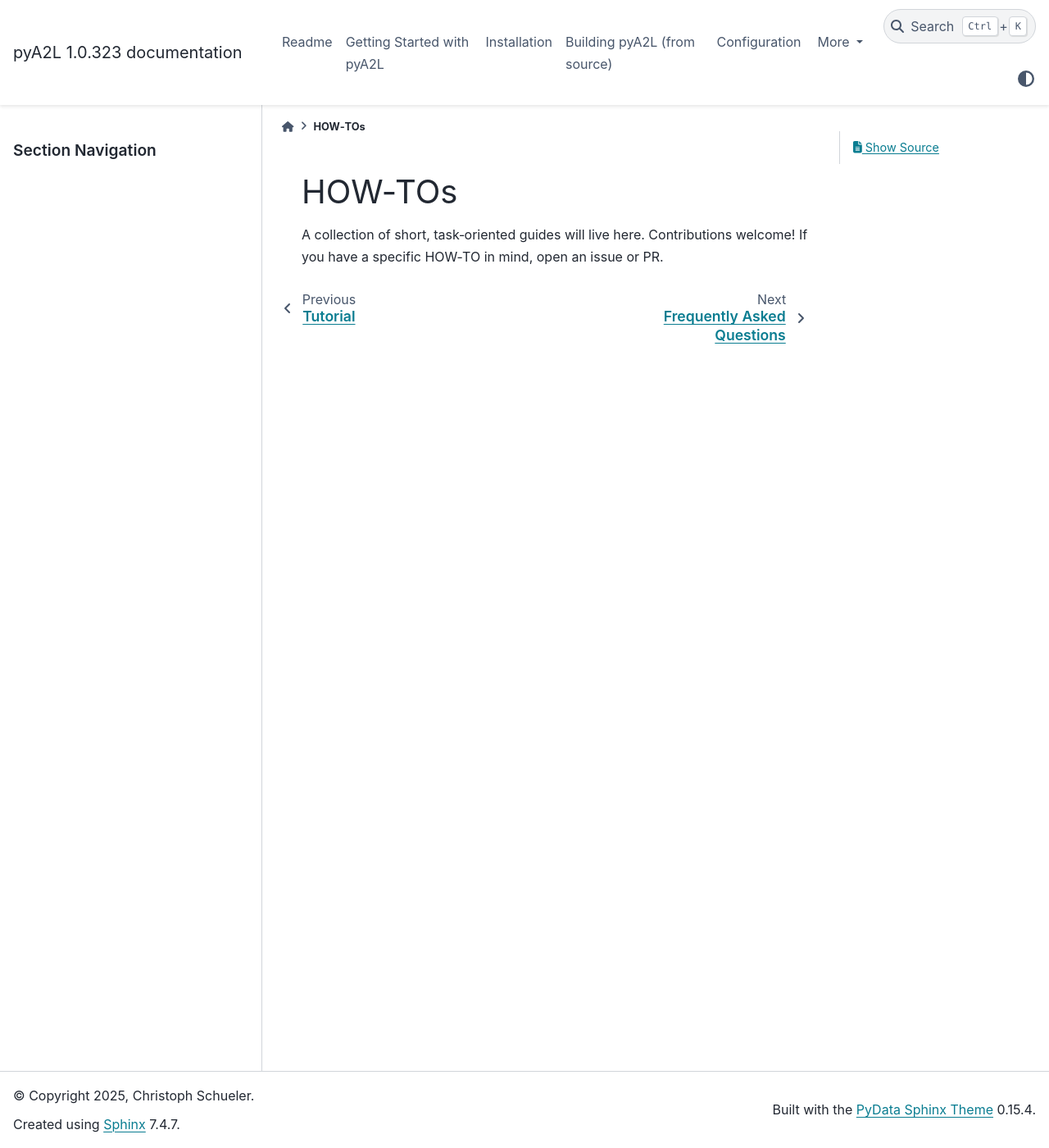
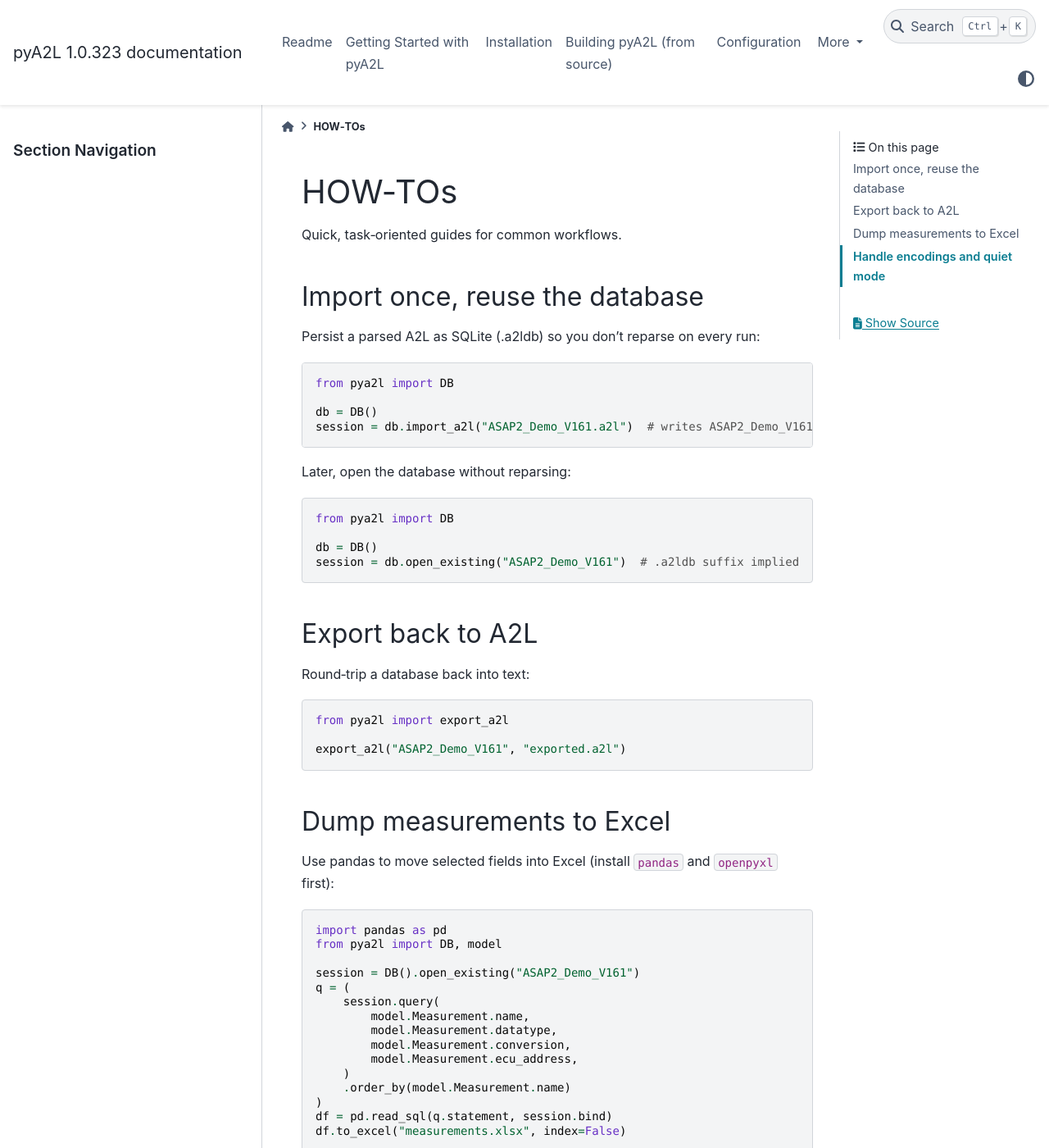
Before and after one commit to christoph2/pyA2L, a Sphinx documentation site: the page built from docs/howto.rst, in a window 1280 px wide and 1400 px high. Shown: the whole window at 82% size. Built offline with Sphinx 7.4.7 and the PyData theme 0.15.4, drawn with Linux system fonts in a browser that asks for light colours; pages that are not in the unit, such as notebooks, are missing from menus; some of the changed text lies outside the part shown.

Commit message:
docs: refresh quickstart howtos
Co-authored-by: Copilot <223556219+Copilot@users.noreply.github.com>

```diff
--- a/docs/howto.rst
+++ b/docs/howto.rst
@@ -1,6 +1,76 @@
 HOW‑TOs
 =======
 
-A collection of short, task‑oriented guides will live here.
-Contributions welcome! If you have a specific HOW‑TO in mind, open an
-issue or PR.
+Quick, task‑oriented guides for common workflows.
+
+Import once, reuse the database
+-------------------------------
+
+Persist a parsed A2L as SQLite (.a2ldb) so you don't reparse on every run:
+
+.. code-block:: python
+
+   from pya2l import DB
+
+   db = DB()
+   session = db.import_a2l("ASAP2_Demo_V161.a2l")  # writes ASAP2_Demo_V161.a2ldb
+
+Later, open the database without reparsing:
+
+.. code-block:: python
+
+   from pya2l import DB
+
+   db = DB()
+   session = db.open_existing("ASAP2_Demo_V161")  # .a2ldb suffix implied
+
+Export back to A2L
+------------------
+
+Round‑trip a database back into text:
+
+.. code-block:: python
+
+   from pya2l import export_a2l
+
+   export_a2l("ASAP2_Demo_V161", "exported.a2l")
+
+Dump measurements to Excel
+--------------------------
+
+Use pandas to move selected fields into Excel (install ``pandas`` and ``openpyxl`` first):
+
+.. code-block:: python
+
+   import pandas as pd
+   from pya2l import DB, model
+
+   session = DB().open_existing("ASAP2_Demo_V161")
+   q = (
+       session.query(
+           model.Measurement.name,
+           model.Measurement.datatype,
+           model.Measurement.conversion,
+           model.Measurement.ecu_address,
+       )
+       .order_by(model.Measurement.name)
+   )
+   df = pd.read_sql(q.statement, session.bind)
+   df.to_excel("measurements.xlsx", index=False)
+
+Handle encodings and quiet mode
+-------------------------------
+
+Override the default ``latin-1`` import encoding and silence the progress bar:
+
+.. code-block:: python
+
+   from pya2l import DB
+
+   db = DB()
+   session = db.import_a2l(
+       "my_file.a2l",
+       encoding="utf-8",
+       progress_bar=False,
+       loglevel="ERROR",  # also suppresses progress
+   )
```
Also changed, not shown: docs/README.rst (+22 -9 lines), docs/getting_started.rst (+29 -1 lines).
